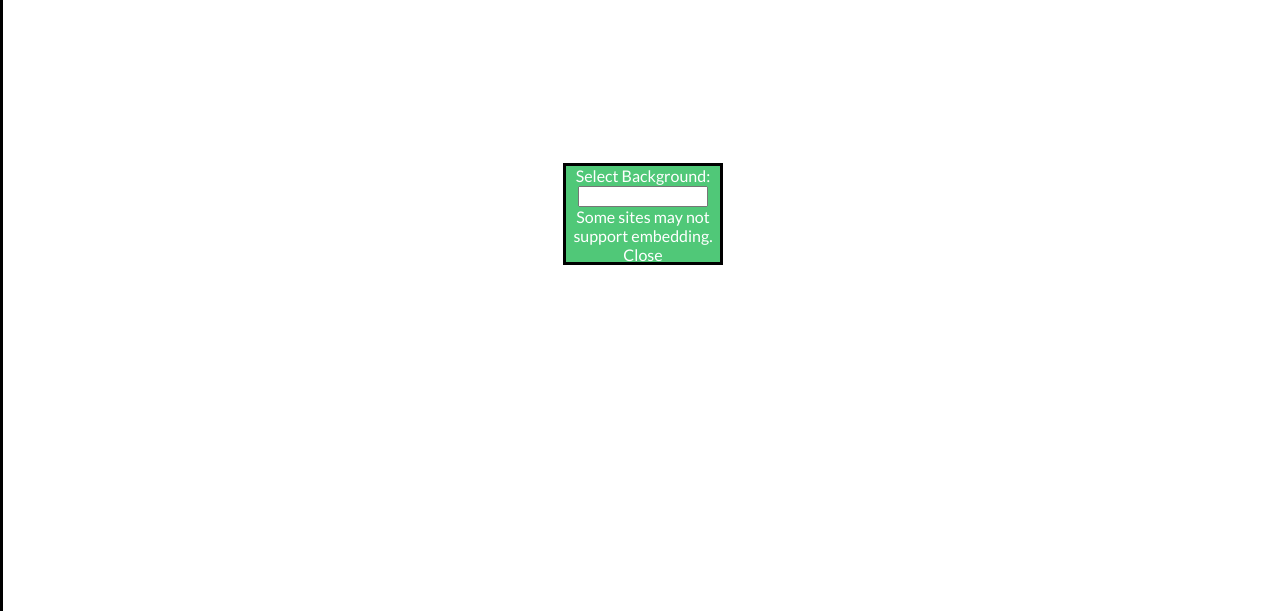
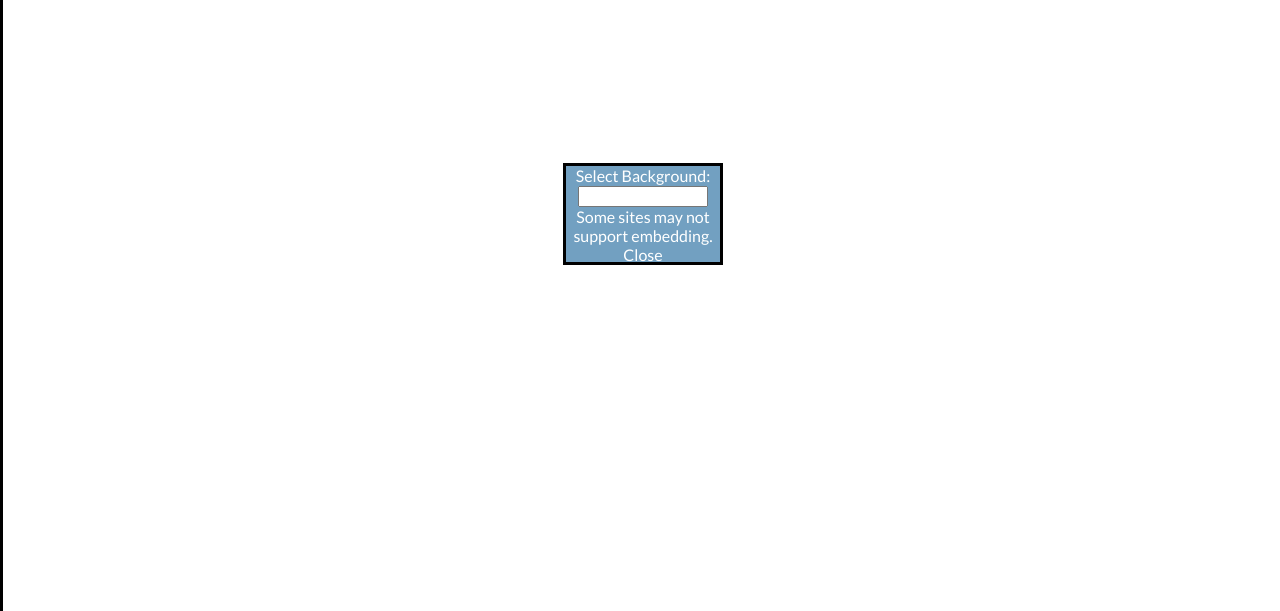
Before and after one commit to ankushrayabhari/onlinepaint, a plain HTML site: page index.html in a window 1280 px wide. Both pictures are taken after a click on the link "Add Background". Shown: the part 189-800 px from the top of the page. Drawn offline with Linux system fonts and the light colour scheme.

Commit message:
fixed modal background color

```diff
--- a/styles/styles.css
+++ b/styles/styles.css
@@ -77,7 +77,7 @@ canvas {
   left: 44%;
   width: 12%;
   height: 12%;
-  background-color: #50c878;
+  background-color: #72a0c1;
   border: solid 0.2em black;
   text-align: center;
   color: white;
```
